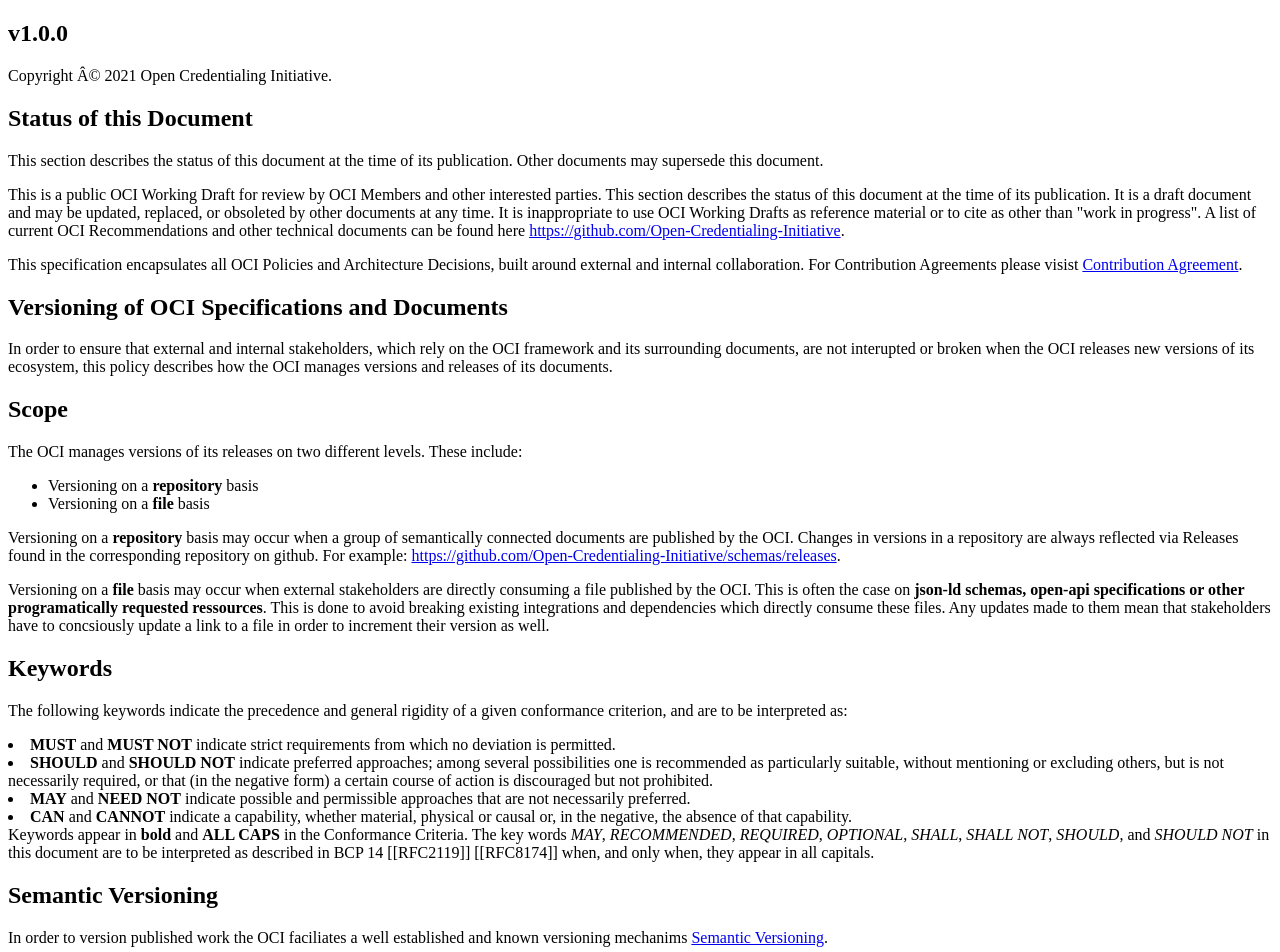
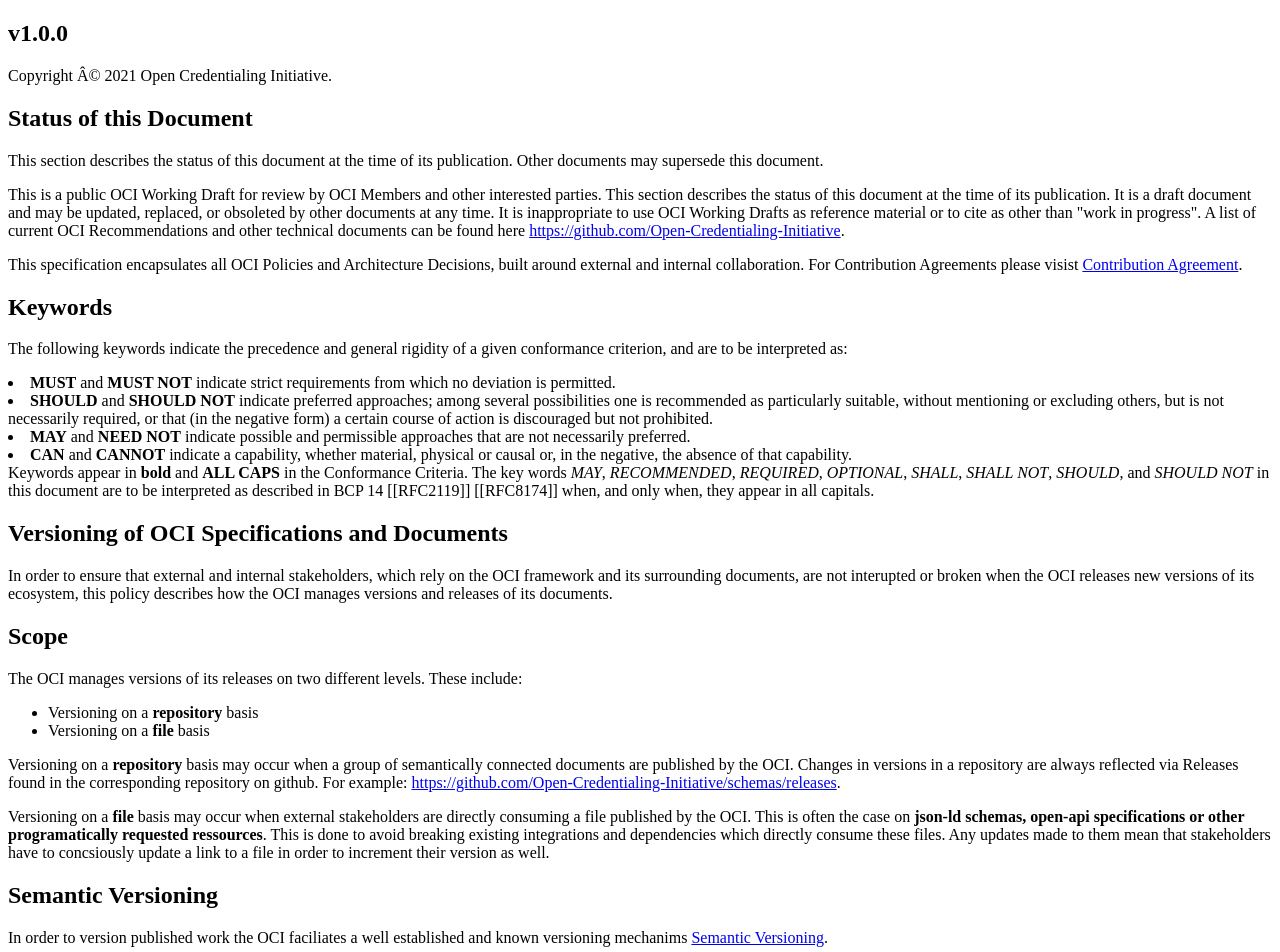
Before and after one commit to Open-Credentialing-Initiative/policies-and-architecture, a plain HTML site: page index.html in a window 1280 px wide. Shown: the top 952 px of the page. Drawn offline with Linux system fonts and the light colour scheme.

Commit message:
deploy: a4d14f7479a51c7c7bb8a715f61f0a3643062e67

```diff
--- a/index.html
+++ b/index.html
@@ -93,33 +93,10 @@
   </section>
   <section id="abstract">
     <p>
-      This specification encapsulates all OCI Policies and Architecture Decisions, built around external and internal collaboration.
-      For Contribution Agreements please visist <a href="https://open-credentialing-initiative.github.io/contribution-agreement/">Contribution Agreement</a>.
-    </p>
-  </section>
-  <section>
-    <h2>Versioning of OCI Specifications and Documents</h2>
-    <p>
-      In order to ensure that external and internal stakeholders, which rely on the OCI framework and its surrounding documents,
-      are not interupted or broken when the OCI releases new versions of its ecosystem, this policy describes how the OCI manages versions and releases of its documents.
-    </p>
-    <section>
-      <h2>Scope</h2>
-      <p>
-        The OCI manages versions of its releases on two different levels. These include:
-        <ul>
-          <li>Versioning on a <b>repository</b> basis</li>
-          <li>Versioning on a <b>file</b> basis</li>
-        </ul>
-        <p>
-          Versioning on a <b>repository</b> basis may occur when a group of semantically connected documents are published by the OCI.
-          Changes in versions in a repository are always reflected via Releases found in the corresponding repository on github. For example: <a href="https://github.com/Open-Credentialing-Initiative/schemas/releases">https://github.com/Open-Credentialing-Initiative/schemas/releases</a>.
-        </p>
-        <p>
-          Versioning on a <b>file</b> basis may occur when external stakeholders are directly consuming a file published by the OCI. This is often
-          the case on <b>json-ld schemas, open-api specifications or other programatically requested ressources</b>. This is done to avoid breaking existing integrations and dependencies which directly consume these files.
-          Any updates made to them mean that stakeholders have to concsiously update a link to a file in order to increment their version as well.
-        </p>
+      This specification encapsulates all OCI Policies and Architecture Decisions, built around external and internal
+      collaboration.
+      For Contribution Agreements please visist <a
+        href="https://open-credentialing-initiative.github.io/contribution-agreement/">Contribution Agreement</a>.
     </p>
   </section>
   <section id="conformance">
@@ -154,15 +131,52 @@
     [[RFC2119]] [[RFC8174]] when, and only when, they appear in all capitals.
   </section>
   <section>
+    <h2>Versioning of OCI Specifications and Documents</h2>
+    <p>
+      In order to ensure that external and internal stakeholders, which rely on the OCI framework and its surrounding
+      documents,
+      are not interupted or broken when the OCI releases new versions of its ecosystem, this policy describes how the
+      OCI manages versions and releases of its documents.
+    </p>
+    <section>
+      <h2>Scope</h2>
+      <p>
+        The OCI manages versions of its releases on two different levels. These include:
+      <ul>
+        <li>Versioning on a <b>repository</b> basis</li>
+        <li>Versioning on a <b>file</b> basis</li>
+      </ul>
+      <p>
+        Versioning on a <b>repository</b> basis may occur when a group of semantically connected documents are published
+        by the OCI.
+        Changes in versions in a repository are always reflected via Releases found in the corresponding repository on
+        github. For example: <a
+          href="https://github.com/Open-Credentialing-Initiative/schemas/releases">https://github.com/Open-Credentialing-Initiative/schemas/releases</a>.
+      </p>
+      <p>
+        Versioning on a <b>file</b> basis may occur when external stakeholders are directly consuming a file published
+        by the OCI. This is often
+        the case on <b>json-ld schemas, open-api specifications or other programatically requested ressources</b>. This
+        is done to avoid breaking existing integrations and dependencies which directly consume these files.
+        Any updates made to them mean that stakeholders have to concsiously update a link to a file in order to
+        increment their version as well.
+      </p>
+      </p>
+    </section>
+    <section>
       <h2>Semantic Versioning</h2>
       <p>
-        In order to version published work the OCI faciliates a well established and known versioning mechanims <a href="https://semver.org/">Semantic Versioning</a>.
+        In order to version published work the OCI faciliates a well established and known versioning mechanims <a
+          href="https://semver.org/">Semantic Versioning</a>.
       </p>
       <p>Versioning in the OCI is largely borrowed from the Semantic Versioning approach. The core principles are:</p>
       <ul>
         <li>Each document in the OCI <b>MUST</b> declare a semantic version</li>
-        <li>A version number <b>MUST</b> take the form X.Y.Z where X, Y, and Z are non-negative integers, and <b>MUST NOT</b> contain leading zeroes. X is the major version, Y is the minor version, and Z is the patch version. Each element MUST increase numerically. For instance: 1.9.0 -> 1.10.0 -> 1.11.0.</li>
-        <li>Once a versioned package has been released, the contents of that version <b>MUST NOT</b> be modified. Any modifications <b>MUST</b> be released as a new version.</li>
+        <li>A version number <b>MUST</b> take the form X.Y.Z where X, Y, and Z are non-negative integers, and <b>MUST
+            NOT</b> contain leading zeroes. X is the major version, Y is the minor version, and Z is the patch version.
+          Each element MUST increase numerically. For instance: 1.9.0 -> 1.10.0 -> 1.11.0.</li>
+        <li>Once a versioned package has been released, the contents of that version <b>MUST NOT</b> be modified. Any
+          modifications <b>MUST</b> be released as a new version.</li>
       </ul>
       <p>Changes in version have to adhere to the following guideline:</p>
       <ul>
@@ -174,17 +188,23 @@
     <section>
       <h2>Interoperability Profiles</h2>
       <p>
-        To ensure that OCI versioned documents remain interoperable a larger entity called <b>Interoperability Profile</b> is leveraged.
-        An Interoperability Profile encapsulates multiple OCI versioned documents to ensure ease of use OCI users, integrators and stakeholders.
-        As an integrator one can only to rely on the versioning of interoperability profiles instead of manually mananging multiple different OCI documents.
+        To ensure that OCI versioned documents remain interoperable a larger entity called <b>Interoperability
+          Profile</b> is leveraged.
+        An Interoperability Profile encapsulates multiple OCI versioned documents to ensure ease of use OCI users,
+        integrators and stakeholders.
+        As an integrator one can only to rely on the versioning of interoperability profiles instead of manually
+        mananging multiple different OCI documents.
       </p>
       <p>
-        Increases in single OCI documents will be reflected in appropiate version changes in the connected OCI interoperability profile.
+        Increases in single OCI documents will be reflected in appropiate version changes in the connected OCI
+        interoperability profile.
       </p>
       <figure id="figure">
-        <img src="assets/interop-profile.png" alt="OCI Architecture Change Process" style="width: 100%; height: 100%;" />
+        <img src="assets/interop-profile.png" alt="OCI Architecture Change Process"
+          style="width: 100%; height: 100%;" />
         <figcaption>
-          Example: an updated version in one of the conformance documents increments up to a new Interoperability Profile version. In this case, minor release increments up by 1.
+          Example: an updated version in one of the conformance documents increments up to a new Interoperability
+          Profile version. In this case, minor release increments up by 1.
         </figcaption>
       </figure>
     </section>
```
Lines whose indentation alone changed are shown as unchanged.
